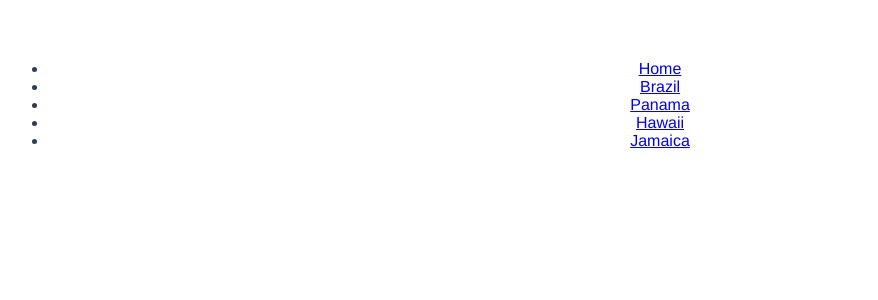
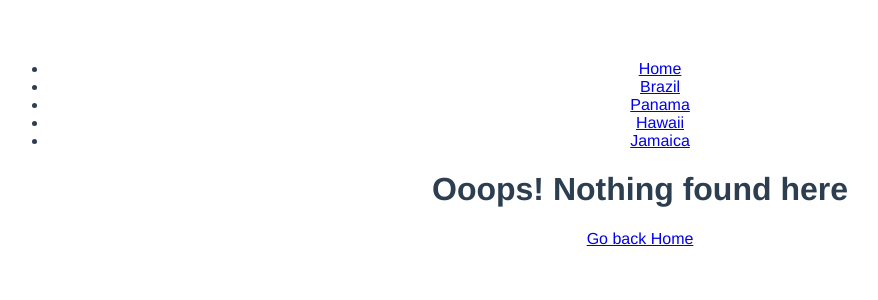
Before and after one commit to iamkarsoft/vue-school-travel-app, a Vue app: page /404 in a window 1280 px wide. Shown: the top 300 px of the page, without its empty margins (0-878 px from the left). Built offline with nearby package versions, Linux system fonts and the light colour scheme.

Commit message:
improving 404 on destinations not found

```diff
--- a/src/App.vue
+++ b/src/App.vue
@@ -1,7 +1,9 @@
 <template>
   <div id="app">
     <TheNavigation></TheNavigation>
-    <router-view :key="$route.path"></router-view>
+    <transition name="slide" mode="out-in">
+      <router-view :key="$route.path"></router-view>
+    </transition>
   </div>
 </template>
 
@@ -38,4 +40,16 @@ export default {
   color: #42b983;
   font-weight: 900;
 }
+
+.slide-enter-active,
+.slide-leave-active{
+  transition: opacity 1s, transform 1s;
+}
+
+.slide-enter,
+.slide-leave-to{
+  opacity:0;
+  transform: translateX(-20%);
+}
+
 </style>
--- a/src/router.js
+++ b/src/router.js
@@ -1,6 +1,7 @@
 import Vue from "vue";
 import Router from "vue-router";
 import Home from "./views/Home.vue";
+import store from "@/store.js";
 
 //tell vue to use router
 Vue.use(Router);
@@ -40,6 +41,24 @@ export default new Router({
             ),
         },
       ],
+      beforeEnter:(to,from,next)=>{
+        const exists = store.destinations.find(
+          destination =>destination.slug === to.params.slug
+        )
+
+        if(exists){
+          next();
+        }else{
+          next({name:"notFound"});
+        }
+      },
+    },
+    {
+      path: "404",
+      alias: "*",
+      name: "notFound",
+      component: () =>
+        import(/*webpackChunkName: "NotFound" */ "./views/NotFound"),
     },
   ],
 });
--- /dev/null
+++ b/src/views/NotFound.vue
@@ -0,0 +1,17 @@
+<template>
+  <div>
+    <h1>Ooops! Nothing found here</h1>
+
+    <router-link :to="{name: 'home' }">Go back Home</router-link>
+  </div>
+</template>
+
+<script>
+  export default {
+
+  }
+</script>
+
+<style scoped>
+
+</style>
```
